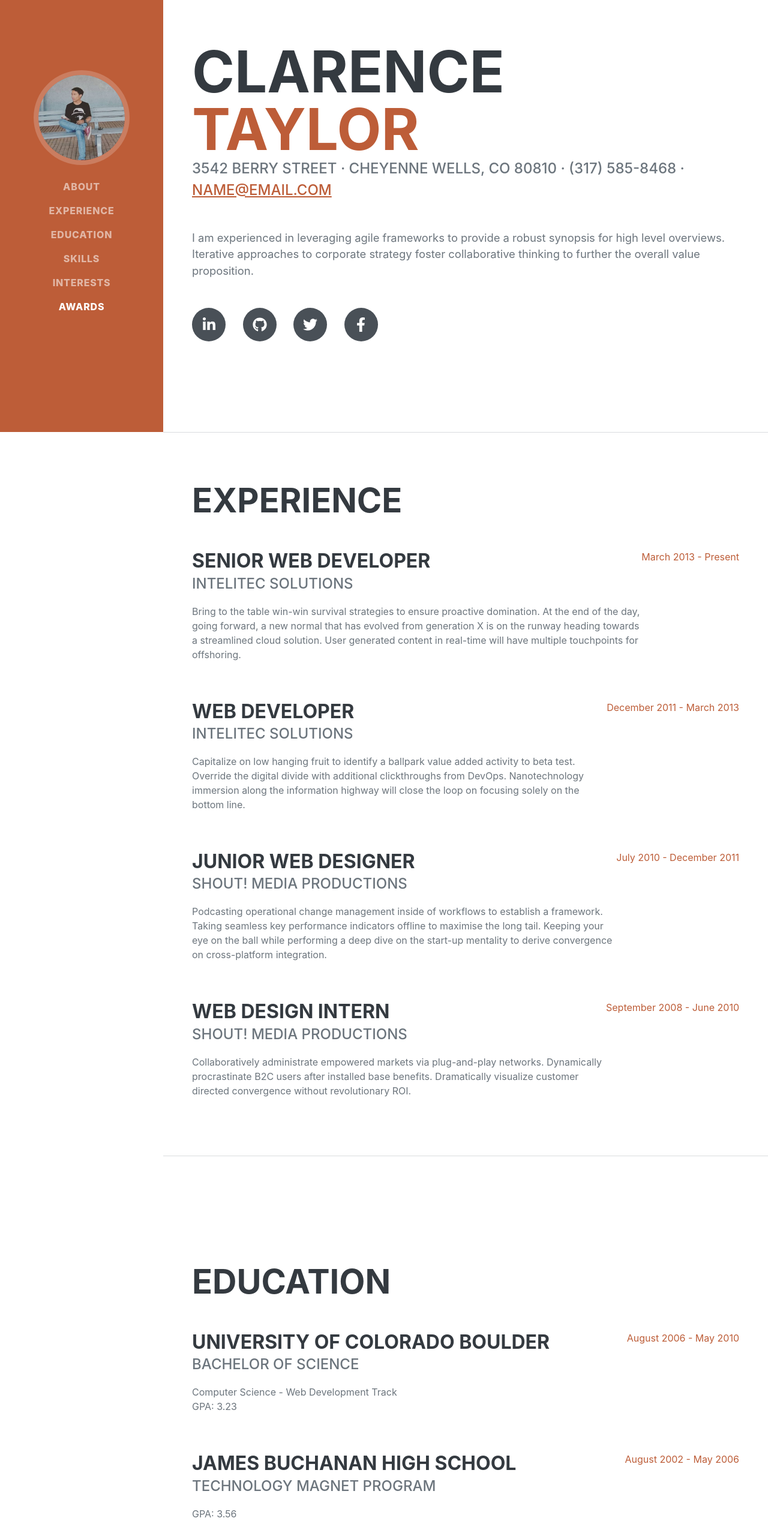
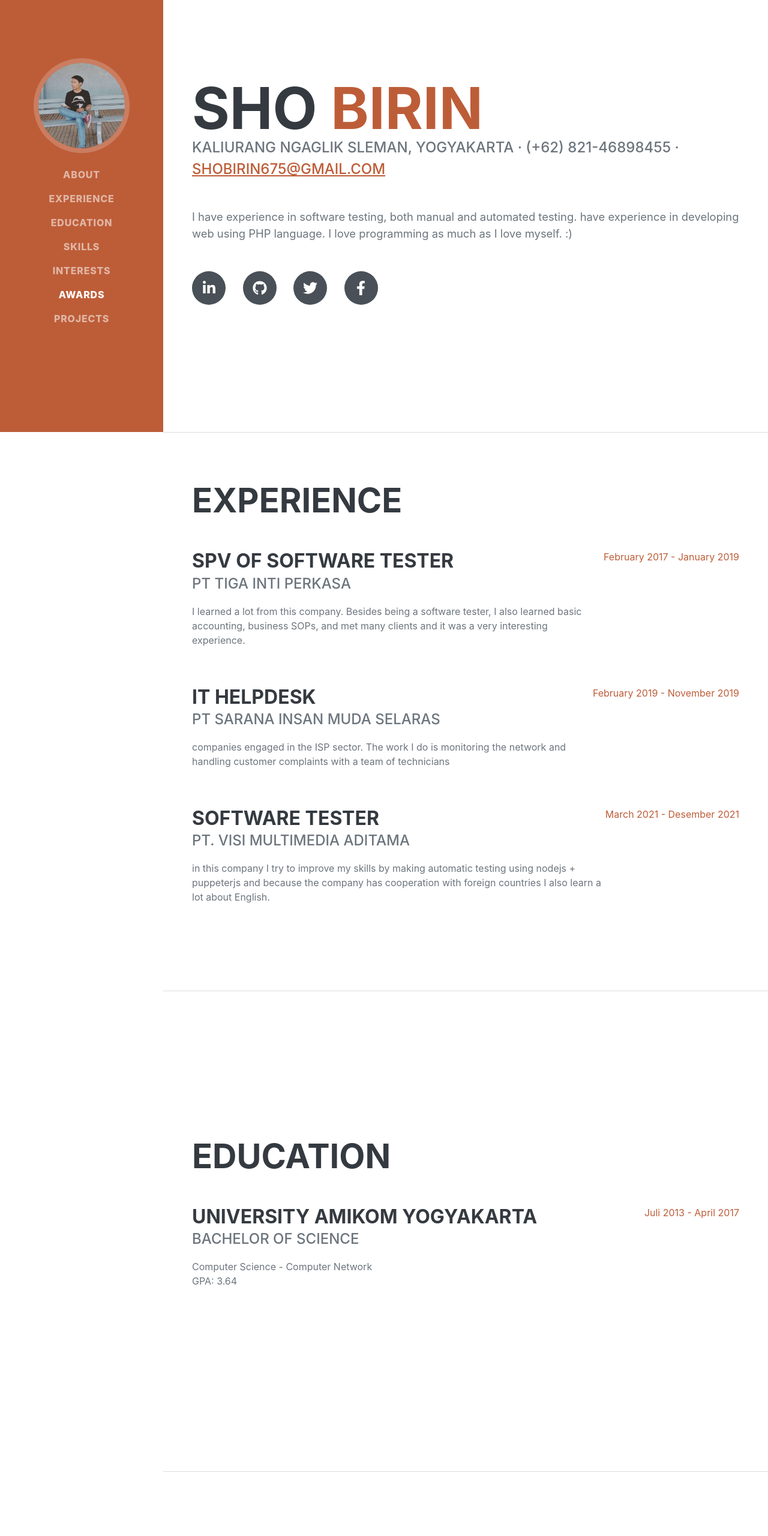
Before and after one commit to Sbirin/Sbirin, a plain HTML site: page index.html in a window 1280 px wide. Shown: the part 80-2640 px from the top of the page at 60% size. Drawn offline with nearby package versions, Linux system fonts and the light colour scheme; a web font is replaced by a local one.

Commit message:
update cv

```diff
--- a/index.html
+++ b/index.html
@@ -5,7 +5,7 @@
         <meta name="viewport" content="width=device-width, initial-scale=1, shrink-to-fit=no" />
         <meta name="description" content="" />
         <meta name="author" content="" />
-        <title>Resume - Start Bootstrap Theme</title>
+        <title>My Resume</title>
         <link rel="icon" type="image/x-icon" href="assets/img/favicon.ico" />
         <!-- Font Awesome icons (free version)-->
         <script src="https://use.fontawesome.com/releases/v5.15.3/js/all.js" crossorigin="anonymous"></script>
@@ -19,7 +19,7 @@
         <!-- Navigation-->
         <nav class="navbar navbar-expand-lg navbar-dark bg-primary fixed-top" id="sideNav">
             <a class="navbar-brand js-scroll-trigger" href="#page-top">
-                <span class="d-block d-lg-none">Clarence Taylor</span>
+                <span class="d-block d-lg-none">Sho Birin</span>
                 <span class="d-none d-lg-block"><img class="img-fluid img-profile rounded-circle mx-auto mb-2" src="assets/img/profile.png" alt="..." /></span>
             </a>
             <button class="navbar-toggler" type="button" data-bs-toggle="collapse" data-bs-target="#navbarResponsive" aria-controls="navbarResponsive" aria-expanded="false" aria-label="Toggle navigation"><span class="navbar-toggler-icon"></span></button>
@@ -31,6 +31,7 @@
                     <li class="nav-item"><a class="nav-link js-scroll-trigger" href="#skills">Skills</a></li>
                     <li class="nav-item"><a class="nav-link js-scroll-trigger" href="#interests">Interests</a></li>
                     <li class="nav-item"><a class="nav-link js-scroll-trigger" href="#awards">Awards</a></li>
+                    <li class="nav-item"><a class="nav-link js-scroll-trigger" href="#projects">Projects</a></li>
                 </ul>
             </div>
         </nav>
@@ -40,14 +41,14 @@
             <section class="resume-section" id="about">
                 <div class="resume-section-content">
                     <h1 class="mb-0">
-                        Clarence
-                        <span class="text-primary">Taylor</span>
+                        Sho
+                        <span class="text-primary">Birin</span>
                     </h1>
                     <div class="subheading mb-5">
-                        3542 Berry Street · Cheyenne Wells, CO 80810 · (317) 585-8468 ·
-                        <a href="mailto:name@email.com">name@email.com</a>
+                        Kaliurang Ngaglik Sleman, Yogyakarta · (+62) 821-46898455 ·
+                        <a href="mailto:name@email.com">shobirin675@gmail.com</a>
                     </div>
-                    <p class="lead mb-5">I am experienced in leveraging agile frameworks to provide a robust synopsis for high level overviews. Iterative approaches to corporate strategy foster collaborative thinking to further the overall value proposition.</p>
+                    <p class="lead mb-5">I have experience in software testing, both manual and automated testing. have experience in developing web using PHP language. I love programming as much as I love myself. :)</p>
                     <div class="social-icons">
                         <a class="social-icon" href="#!"><i class="fab fa-linkedin-in"></i></a>
                         <a class="social-icon" href="#!"><i class="fab fa-github"></i></a>
@@ -63,36 +64,44 @@
                     <h2 class="mb-5">Experience</h2>
                     <div class="d-flex flex-column flex-md-row justify-content-between mb-5">
                         <div class="flex-grow-1">
-                            <h3 class="mb-0">Senior Web Developer</h3>
-                            <div class="subheading mb-3">Intelitec Solutions</div>
-                            <p>Bring to the table win-win survival strategies to ensure proactive domination. At the end of the day, going forward, a new normal that has evolved from generation X is on the runway heading towards a streamlined cloud solution. User generated content in real-time will have multiple touchpoints for offshoring.</p>
+                            <h3 class="mb-0">SPV Of Software Tester</h3>
+                            <div class="subheading mb-3">PT Tiga Inti Perkasa</div>
+                            <p>I learned a lot from this company. Besides being a software tester, I also learned basic accounting, business SOPs, and met many clients and it was a very interesting experience.</p>
                         </div>
-                        <div class="flex-shrink-0"><span class="text-primary">March 2013 - Present</span></div>
+                        <div class="flex-shrink-0"><span class="text-primary">February 2017 - January 2019</span></div>
                     </div>
                     <div class="d-flex flex-column flex-md-row justify-content-between mb-5">
                         <div class="flex-grow-1">
-                            <h3 class="mb-0">Web Developer</h3>
-                            <div class="subheading mb-3">Intelitec Solutions</div>
-                            <p>Capitalize on low hanging fruit to identify a ballpark value added activity to beta test. Override the digital divide with additional clickthroughs from DevOps. Nanotechnology immersion along the information highway will close the loop on focusing solely on the bottom line.</p>
+                            <h3 class="mb-0">IT Helpdesk</h3>
+                            <div class="subheading mb-3">PT Sarana Insan Muda Selaras</div>
+                            <p>companies engaged in the ISP sector. The work I do is monitoring the network and handling customer complaints with a team of technicians</p>
                         </div>
-                        <div class="flex-shrink-0"><span class="text-primary">December 2011 - March 2013</span></div>
+                        <div class="flex-shrink-0"><span class="text-primary">February 2019 - November 2019</span></div>
                     </div>
                     <div class="d-flex flex-column flex-md-row justify-content-between mb-5">
                         <div class="flex-grow-1">
-                            <h3 class="mb-0">Junior Web Designer</h3>
-                            <div class="subheading mb-3">Shout! Media Productions</div>
-                            <p>Podcasting operational change management inside of workflows to establish a framework. Taking seamless key performance indicators offline to maximise the long tail. Keeping your eye on the ball while performing a deep dive on the start-up mentality to derive convergence on cross-platform integration.</p>
+                            <h3 class="mb-0">Software Tester</h3>
+                            <div class="subheading mb-3">PT. Visi Multimedia Aditama</div>
+                            <p>in this company I try to improve my skills by making automatic testing using nodejs + puppeterjs and because the company has cooperation with foreign countries I also learn a lot about English.</p>
                         </div>
-                        <div class="flex-shrink-0"><span class="text-primary">July 2010 - December 2011</span></div>
+                        <div class="flex-shrink-0"><span class="text-primary">March 2021 - Desember 2021</span></div>
+                    </div>
+                    <!-- <div class="d-flex flex-column flex-md-row justify-content-between mb-5">
+                        <div class="flex-grow-1">
+                            <h3 class="mb-0">Web Development</h3>
+                            <div class="subheading mb-3">Bappeda Kota Yogyakarta</div>
+                            <p>I've learned a lot about web development and finally I got a job to develop government web using CI framework and I'm very happy.</p>
+                        </div>
+                        <div class="flex-shrink-0"><span class="text-primary">September 2008 - June 2010</span></div>
                     </div>
                     <div class="d-flex flex-column flex-md-row justify-content-between">
                         <div class="flex-grow-1">
-                            <h3 class="mb-0">Web Design Intern</h3>
-                            <div class="subheading mb-3">Shout! Media Productions</div>
-                            <p>Collaboratively administrate empowered markets via plug-and-play networks. Dynamically procrastinate B2C users after installed base benefits. Dramatically visualize customer directed convergence without revolutionary ROI.</p>
+                            <h3 class="mb-0">Back End Web Development</h3>
+                            <div class="subheading mb-3">Lumintu</div>
+                            <p>My boss was interested in the progress of making automatic testing that I made myself and finally he recruited me as the Back End for a project. I will get a lot of experience from this company. Thank you very much boss!!</p>
                         </div>
-                        <div class="flex-shrink-0"><span class="text-primary">September 2008 - June 2010</span></div>
-                    </div>
+                        <div class="flex-shrink-0"><span class="text-primary">Agust 2021 - Desember 2021</span></div>
+                    </div> -->
                 </div>
             </section>
             <hr class="m-0" />
@@ -102,20 +111,12 @@
                     <h2 class="mb-5">Education</h2>
                     <div class="d-flex flex-column flex-md-row justify-content-between mb-5">
                         <div class="flex-grow-1">
-                            <h3 class="mb-0">University of Colorado Boulder</h3>
+                            <h3 class="mb-0">University Amikom Yogyakarta</h3>
                             <div class="subheading mb-3">Bachelor of Science</div>
-                            <div>Computer Science - Web Development Track</div>
-                            <p>GPA: 3.23</p>
+                            <div>Computer Science - Computer Network</div>
+                            <p>GPA: 3.64</p>
                         </div>
-                        <div class="flex-shrink-0"><span class="text-primary">August 2006 - May 2010</span></div>
-                    </div>
-                    <div class="d-flex flex-column flex-md-row justify-content-between">
-                        <div class="flex-grow-1">
-                            <h3 class="mb-0">James Buchanan High School</h3>
-                            <div class="subheading mb-3">Technology Magnet Program</div>
-                            <p>GPA: 3.56</p>
-                        </div>
-                        <div class="flex-shrink-0"><span class="text-primary">August 2002 - May 2006</span></div>
+                        <div class="flex-shrink-0"><span class="text-primary">Juli 2013 - April 2017</span></div>
                     </div>
                 </div>
             </section>
@@ -126,28 +127,21 @@
                     <h2 class="mb-5">Skills</h2>
                     <div class="subheading mb-3">Programming Languages & Tools</div>
                     <ul class="list-inline dev-icons">
+                        <li class="list-inline-item"><i class="fab fa-php"></i></li>
+                        <li class="list-inline-item"><i class="fab fa-node-js"></i></li>
+                        <li class="list-inline-item"><i class="fab fa-react"></i></li>
                         <li class="list-inline-item"><i class="fab fa-html5"></i></li>
                         <li class="list-inline-item"><i class="fab fa-css3-alt"></i></li>
                         <li class="list-inline-item"><i class="fab fa-js-square"></i></li>
-                        <li class="list-inline-item"><i class="fab fa-angular"></i></li>
-                        <li class="list-inline-item"><i class="fab fa-react"></i></li>
-                        <li class="list-inline-item"><i class="fab fa-node-js"></i></li>
-                        <li class="list-inline-item"><i class="fab fa-sass"></i></li>
-                        <li class="list-inline-item"><i class="fab fa-less"></i></li>
                         <li class="list-inline-item"><i class="fab fa-wordpress"></i></li>
-                        <li class="list-inline-item"><i class="fab fa-gulp"></i></li>
-                        <li class="list-inline-item"><i class="fab fa-grunt"></i></li>
                         <li class="list-inline-item"><i class="fab fa-npm"></i></li>
+                        <li class="list-inline-item"><i class="fab fa-git"></i></li>
                     </ul>
                     <div class="subheading mb-3">Workflow</div>
                     <ul class="fa-ul mb-0">
                         <li>
                             <span class="fa-li"><i class="fas fa-check"></i></span>
-                            Mobile-First, Responsive Design
-                        </li>
-                        <li>
-                            <span class="fa-li"><i class="fas fa-check"></i></span>
-                            Cross Browser Testing & Debugging
+                            Browser Testing & Debugging
                         </li>
                         <li>
                             <span class="fa-li"><i class="fas fa-check"></i></span>
@@ -165,8 +159,7 @@
             <section class="resume-section" id="interests">
                 <div class="resume-section-content">
                     <h2 class="mb-5">Interests</h2>
-                    <p>Apart from being a web developer, I enjoy most of my time being outdoors. In the winter, I am an avid skier and novice ice climber. During the warmer months here in Colorado, I enjoy mountain biking, free climbing, and kayaking.</p>
-                    <p class="mb-0">When forced indoors, I follow a number of sci-fi and fantasy genre movies and television shows, I am an aspiring chef, and I spend a large amount of my free time exploring the latest technology advancements in the front-end web development world.</p>
+                    <p>I have fallen in love with programming and I want to become a professional web developer. I still have a lot to learn to be an expert web developer developer</p>
                 </div>
             </section>
             <hr class="m-0" />
```
